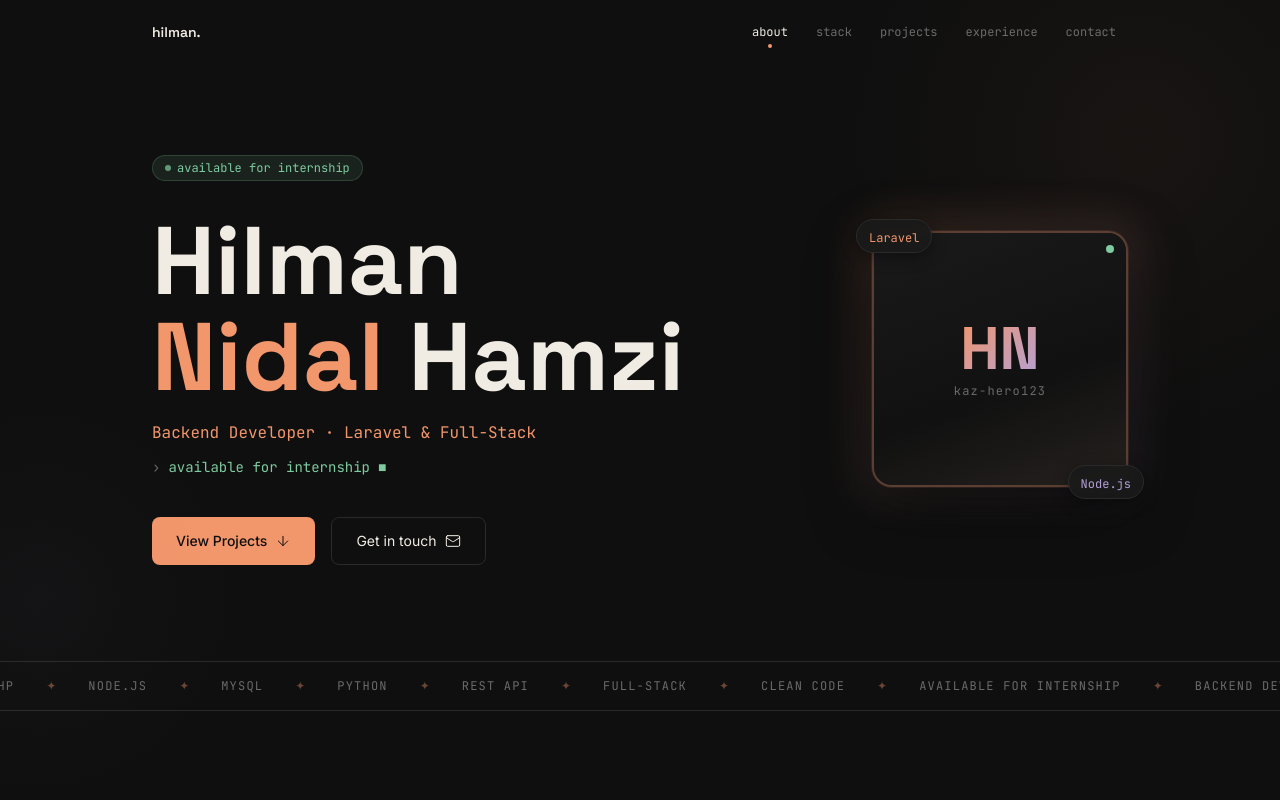
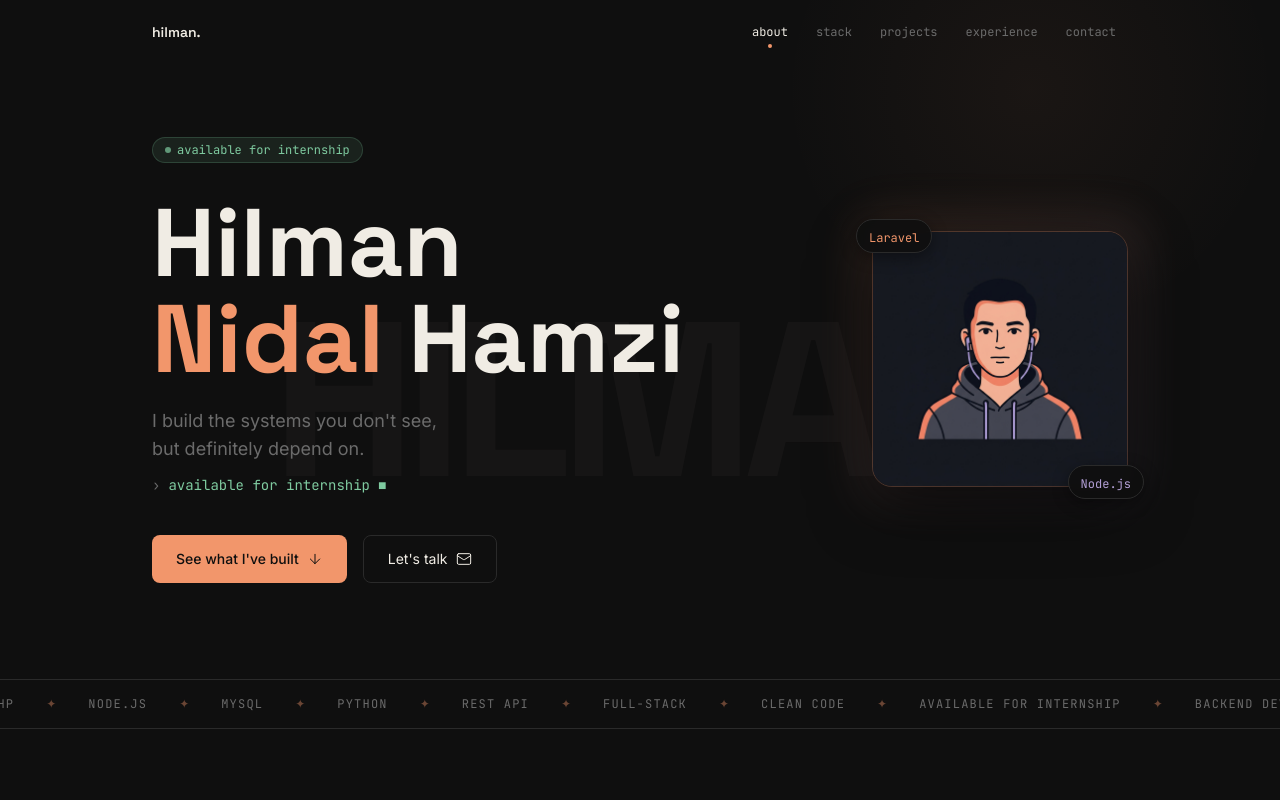
Before and after one commit to kaz-hero123/hilman-portfolio, a Next.js app: page / in a window 1280 px wide. Shown: the top 800 px of the page. Built offline with nearby package versions, Linux system fonts and the light colour scheme.

Commit message:
feat(hero): add echo text background, AI avatar illustration, and personality-driven tagline

```diff
--- a/src/components/sections/Hero.tsx
+++ b/src/components/sections/Hero.tsx
@@ -1,157 +1,156 @@
 'use client';
 
+/**
+ * Hero — Section
+ * Ref: design-system.md §6, §7
+ *
+ * Visual: echo text background, AI avatar, personality tagline, marquee ticker
+ */
+
 import { motion } from 'framer-motion';
+import Image from 'next/image';
 import { SectionWrapper } from '@/components/layout';
 import { Badge } from '@/components/ui';
 import { fadeInUp, staggerContainer } from '@/lib/motion';
 import { ArrowDown, Mail } from 'lucide-react';
 
 const marqueeItems = [
-  'Backend Developer',
-  'Laravel',
-  'PHP',
-  'Node.js',
-  'MySQL',
-  'Python',
-  'REST API',
-  'Full-Stack',
-  'Clean Code',
-  'Available for Internship',
-  'Backend Developer',
-  'Laravel',
-  'PHP',
-  'Node.js',
-  'MySQL',
-  'Python',
-  'REST API',
-  'Full-Stack',
-  'Clean Code',
-  'Available for Internship',
+  'Backend Developer', 'Laravel', 'PHP', 'Node.js', 'MySQL',
+  'Python', 'REST API', 'Full-Stack', 'Clean Code', 'Available for Internship',
+  'Backend Developer', 'Laravel', 'PHP', 'Node.js', 'MySQL',
+  'Python', 'REST API', 'Full-Stack', 'Clean Code', 'Available for Internship',
 ];
 
 export function Hero() {
   return (
     <section id="hero" className="min-h-screen flex flex-col justify-center pt-16 relative overflow-hidden">
+      {/* === Echo text background — THE signature moment === */}
       <div
-        className="pointer-events-none absolute -top-40 -right-40 w-[600px] h-[600px] rounded-full opacity-[0.04]"
+        className="pointer-events-none absolute inset-0 flex items-center justify-center select-none"
+        aria-hidden="true"
+      >
+        <span
+          className="font-display font-bold leading-none tracking-tighter text-[clamp(80px,18vw,220px)] text-text/[0.03] whitespace-nowrap"
+        >
+          HILMAN
+        </span>
+      </div>
+
+      {/* Background ambient blobs */}
+      <div
+        className="pointer-events-none absolute -top-40 right-0 w-[500px] h-[500px] rounded-full opacity-[0.05]"
         style={{ background: 'radial-gradient(circle, #F2966B 0%, transparent 70%)' }}
-        aria-hidden="true"
-      />
-      <div
-        className="pointer-events-none absolute bottom-0 -left-40 w-[400px] h-[400px] rounded-full opacity-[0.03]"
-        style={{ background: 'radial-gradient(circle, #B3A0D6 0%, transparent 70%)' }}
         aria-hidden="true"
       />
 
       <div className="max-w-5xl mx-auto px-6 w-full">
         <div className="grid grid-cols-1 md:grid-cols-[1fr_auto] gap-12 md:gap-16 items-center">
+
+          {/* LEFT — text content */}
           <motion.div
             variants={staggerContainer}
             initial="hidden"
             animate="visible"
-            className="max-w-2xl"
+            className="max-w-2xl relative z-10"
           >
+            {/* Badge */}
             <motion.div variants={fadeInUp} className="mb-8">
               <Badge variant="available" dot>
                 available for internship
               </Badge>
             </motion.div>
 
+            {/* Name */}
             <motion.div variants={fadeInUp}>
-              <h1 className="font-display font-bold text-text leading-[1.05] mb-4
+              <h1 className="font-display font-bold text-text leading-[1.05] mb-5
                               text-5xl md:text-7xl lg:text-8xl">
                 Hilman<br />
                 <span className="text-coral">Nidal</span> Hamzi
               </h1>
 
-              <p className="font-mono text-sm md:text-base text-coral mb-3">
-                Backend Developer · Laravel &amp; Full-Stack
+              {/* Personality tagline — micro-copy yang punya karakter */}
+              <p className="font-body text-base md:text-lg text-muted leading-relaxed mb-3 max-w-md">
+                I build the systems you don&apos;t see,<br className="hidden md:block" />
+                but definitely depend on.
               </p>
 
+              {/* Status indicator */}
               <p className="font-mono text-sm text-mint flex items-center gap-2 mb-10">
                 <span className="text-muted" aria-hidden="true">›</span>
                 available for internship
                 <span className="animate-blink text-mint" aria-hidden="true">■</span>
               </p>
 
+              {/* CTA Buttons */}
               <div className="flex flex-wrap gap-4">
                 <a
                   href="#projects"
                   className="inline-flex items-center justify-center gap-2 px-6 py-3 rounded-md text-sm min-h-[48px]
-                             bg-coral text-bg font-body font-medium transition-all duration-150 cursor-pointer select-none
+                             bg-coral text-bg font-body font-medium transition-all duration-150
                              hover:bg-coral/90 hover:shadow-glow
                              focus-visible:outline-none focus-visible:ring-2 focus-visible:ring-coral
                              focus-visible:ring-offset-2 focus-visible:ring-offset-bg"
                 >
-                  View Projects
+                  See what I&apos;ve built
                   <ArrowDown size={16} strokeWidth={1.5} aria-hidden="true" />
                 </a>
                 <a
                   href="#contact"
                   className="inline-flex items-center justify-center gap-2 px-6 py-3 rounded-md text-sm min-h-[48px]
-                             bg-transparent text-text border border-border font-body transition-all duration-150 cursor-pointer select-none
+                             bg-transparent text-text border border-border font-body transition-all duration-150
                              hover:border-coral hover:text-coral
                              focus-visible:outline-none focus-visible:ring-2 focus-visible:ring-coral
                              focus-visible:ring-offset-2 focus-visible:ring-offset-bg"
                 >
-                  Get in touch
+                  Let&apos;s talk
                   <Mail size={16} strokeWidth={1.5} aria-hidden="true" />
                 </a>
               </div>
             </motion.div>
           </motion.div>
 
+          {/* RIGHT — Avatar illustration */}
           <motion.div
             initial={{ opacity: 0, x: 24 }}
             animate={{ opacity: 1, x: 0 }}
-            transition={{ duration: 0.6, delay: 0.3, ease: 'easeOut' }}
-            className="hidden md:flex flex-col items-center gap-4"
+            transition={{ duration: 0.6, delay: 0.3, ease: 'easeOut' as const }}
+            className="hidden md:flex flex-col items-center gap-4 relative z-10"
             aria-hidden="true"
           >
             <div className="relative animate-float">
+              {/* Glow ring */}
               <div
-                className="absolute inset-0 rounded-2xl opacity-60"
+                className="absolute inset-0 rounded-2xl opacity-50"
                 style={{
                   background: 'linear-gradient(135deg, rgba(242,150,107,0.3) 0%, rgba(179,160,214,0.2) 100%)',
                   filter: 'blur(20px)',
-                  transform: 'scale(1.1)',
+                  transform: 'scale(1.12)',
                 }}
               />
+              {/* Avatar frame */}
               <div
-                className="relative w-56 h-56 lg:w-64 lg:h-64 rounded-2xl border-2 border-coral/30 bg-surface overflow-hidden"
-                style={{ boxShadow: '0 0 0 1px rgba(242,150,107,0.1), 0 20px 60px rgba(0,0,0,0.5)' }}
+                className="relative w-56 h-56 lg:w-64 lg:h-64 rounded-2xl overflow-hidden border border-coral/20"
+                style={{ boxShadow: '0 20px 60px rgba(0,0,0,0.6)' }}
               >
-                <div
-                  className="absolute inset-0"
-                  style={{
-                    background: 'linear-gradient(160deg, #1a1a1a 0%, #111111 60%, rgba(242,150,107,0.05) 100%)',
-                  }}
+                <Image
+                  src="/avatar.png"
+                  alt="Hilman Nidal Hamzi — Backend Developer"
+                  fill
+                  className="object-cover object-top"
+                  priority
                 />
-                <div className="absolute inset-0 flex flex-col items-center justify-center gap-1">
-                  <span
-                    className="font-display text-6xl font-bold"
-                    style={{
-                      background: 'linear-gradient(135deg, #F2966B 0%, #B3A0D6 100%)',
-                      WebkitBackgroundClip: 'text',
-                      WebkitTextFillColor: 'transparent',
-                      backgroundClip: 'text',
-                    }}
-                  >
-                    HN
-                  </span>
-                  <span className="font-mono text-xs text-muted tracking-widest">kaz-hero123</span>
-                </div>
-                <div className="absolute top-3 right-3 w-2 h-2 rounded-full bg-mint animate-pulse" />
               </div>
 
+              {/* Floating tag — top left */}
               <div
-                className="absolute -top-3 -left-4 px-3 py-1 rounded-full border border-border bg-surface/90 backdrop-blur-sm"
+                className="absolute -top-3 -left-4 px-3 py-1 rounded-full border border-border bg-bg/90 backdrop-blur-sm"
                 style={{ boxShadow: '0 4px 16px rgba(0,0,0,0.4)' }}
               >
                 <span className="font-mono text-xs text-coral">Laravel</span>
               </div>
+              {/* Floating tag — bottom right */}
               <div
-                className="absolute -bottom-3 -right-4 px-3 py-1 rounded-full border border-border bg-surface/90 backdrop-blur-sm"
+                className="absolute -bottom-3 -right-4 px-3 py-1 rounded-full border border-border bg-bg/90 backdrop-blur-sm"
                 style={{ boxShadow: '0 4px 16px rgba(0,0,0,0.4)' }}
               >
                 <span className="font-mono text-xs text-lavender">Node.js</span>
@@ -161,6 +160,7 @@ export function Hero() {
         </div>
       </div>
 
+      {/* Marquee Ticker */}
       <motion.div
         initial={{ opacity: 0 }}
         animate={{ opacity: 1 }}
@@ -171,9 +171,7 @@ export function Hero() {
         <div className="marquee-track flex gap-8 animate-marquee whitespace-nowrap w-max">
           {marqueeItems.map((item, i) => (
             <span key={i} className="flex items-center gap-8">
-              <span className="font-mono text-xs text-muted uppercase tracking-widest">
-                {item}
-              </span>
+              <span className="font-mono text-xs text-muted uppercase tracking-widest">{item}</span>
               <span className="text-coral/40 text-xs">✦</span>
             </span>
           ))}
```
